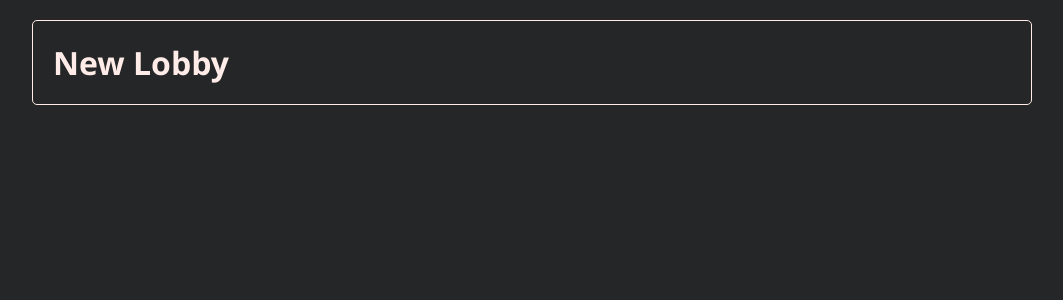
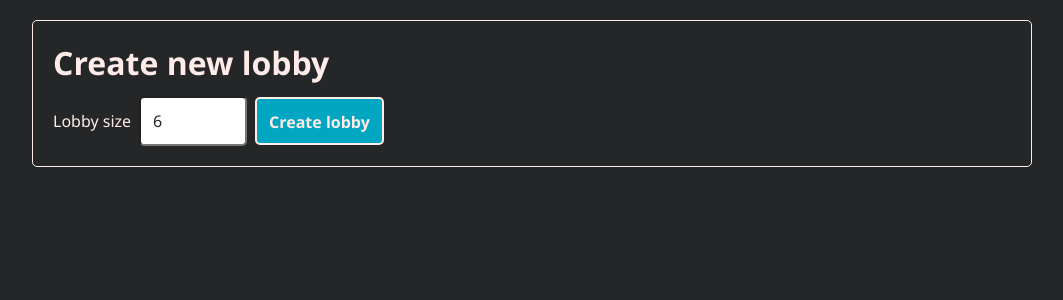
Before and after one commit to icbmike/game-lobby-client, a React (Create React App) app: page /newlobby in a window 1280 px wide. Shown: the top 300 px of the page, without its empty margins (108-1171 px from the left). Built offline with nearby package versions, Linux system fonts and the light colour scheme.

Commit message:
Loading button

```diff
--- a/package.json
+++ b/package.json
@@ -3,6 +3,7 @@
   "version": "0.1.0",
   "private": true,
   "dependencies": {
+    "@babel/plugin-proposal-private-property-in-object": "^7.21.11",
     "@reduxjs/toolkit": "^1.9.7",
     "@testing-library/jest-dom": "^5.17.0",
     "@testing-library/react": "^13.4.0",
--- /dev/null
+++ b/src/components/Button.tsx
@@ -0,0 +1,37 @@
+import { ReactNode } from "react";
+
+interface IProps {
+  onClick: () => void;
+  className?: string;
+  isDisabled: boolean;
+  children: ReactNode;
+  isLoading: boolean;
+}
+
+export const Button = ({
+  className,
+  children,
+  isLoading,
+  isDisabled,
+  onClick,
+}: IProps) => {
+  const classes = ["button"];
+
+  if (isLoading) {
+    classes.push("button--is-loading");
+  }
+
+  if (className) {
+    classes.push(className);
+  }
+
+  return (
+    <button
+      className={classes.join(" ")}
+      disabled={isDisabled || isLoading}
+      onClick={onClick}
+    >
+      {isLoading ? <span className="loader"></span> : children}
+    </button>
+  );
+};
--- a/src/components/routes/NewLobbyRoute.tsx
+++ b/src/components/routes/NewLobbyRoute.tsx
@@ -1,3 +1,49 @@
+import { ChangeEvent, useState } from "react";
+import { useDispatch, useSelector } from "react-redux";
+import { createLobbyAction } from "../../redux/actions";
+import { selectIsCreatingLobby } from "../../redux/selectors";
+import { Button } from "../Button";
+
 export const NewLobbyRoute = () => {
-    return <h1>New Lobby</h1>
+  const dispatch = useDispatch();
+  const [lobbySize, setLobbySize] = useState(6);
+  const isCreatingLobby = useSelector(selectIsCreatingLobby);
+
+  const onLobbySizeChange = (e: ChangeEvent<HTMLInputElement>) => {
+    const value = parseInt(e.target.value);
+
+    setLobbySize(value);
+  };
+
+  const onCreateLobbyClick = () => {
+    dispatch(createLobbyAction({ lobbySize }));
+  };
+
+  const isValid = lobbySize >= 2 && lobbySize <= 75;
+
+  return (
+    <>
+      <h1 className="margin-bottom-large">Create new lobby</h1>
+      <div style={{display: 'flex', alignItems: 'center'}}>
+        <label className="margin-right">Lobby size</label>
+
+        <input
+          className="input margin-right"
+          type="number"
+          min={2}
+          max={75}
+          value={lobbySize}
+          onChange={onLobbySizeChange}
+        />
+
+        <Button
+          isDisabled={!isValid}
+          isLoading={isCreatingLobby}
+          onClick={onCreateLobbyClick}
+        >
+          Create lobby
+        </Button>
+      </div>
+    </>
+  );
 };
--- a/src/redux/actions.ts
+++ b/src/redux/actions.ts
@@ -1,3 +1,5 @@
 import { createAction } from "@reduxjs/toolkit";
 
 export const joinLobbyAction = createAction<{lobbyCode: string}>('joinLobby');
+
+export const createLobbyAction = createAction<{lobbySize: number}>('createLobby');
--- a/src/redux/reducer.ts
+++ b/src/redux/reducer.ts
@@ -1,17 +1,24 @@
 import { createReducer } from "@reduxjs/toolkit";
-import { joinLobbyAction } from "./actions";
+import { createLobbyAction, joinLobbyAction } from "./actions";
 
 interface IState {
   isJoiningLobby: boolean;
+  isCreatingLobby: boolean;
 }
 
 const initialState: IState = {
   isJoiningLobby: false,
+  isCreatingLobby: false
 };
 
 export const reducer = createReducer(initialState, (builder) =>
-  builder.addCase(joinLobbyAction, (state) => ({
-    ...state,
-    isJoiningLobby: true,
-  }))
+  builder
+    .addCase(joinLobbyAction, (state) => ({
+      ...state,
+      isJoiningLobby: true,
+    }))
+    .addCase(createLobbyAction, (state) => ({
+      ...state,
+      isCreatingLobby: true,
+    }))
 );
--- /dev/null
+++ b/src/redux/selectors.ts
@@ -0,0 +1,5 @@
+import { TState } from "./store";
+
+export const selectIsCreatingLobby = (state: TState) => state.lobbies.isCreatingLobby;
+
+export const selectIsJoiningLobby = (state: TState) => state.lobbies.isJoiningLobby;
--- a/src/styles/buttons.scss
+++ b/src/styles/buttons.scss
@@ -11,6 +11,18 @@
     font-weight: 600;
     border: 2px solid $light;
     cursor: pointer;
+    height: 48px;
+
+    &--is-loading {
+      position: relative;
+      padding: 0;
+      width: 120px;
+
+      .loader {
+        left: 51px;
+        top: -16px;
+      }
+    }
 
     &:active {
         border: 2px solid $darkBlue;
--- /dev/null
+++ b/src/styles/loader.scss
@@ -0,0 +1,38 @@
+.loader, .loader:before, .loader:after {
+  border-radius: 50%;
+  width: 2.5em;
+  height: 2.5em;
+  animation-fill-mode: both;
+  animation: bblFadInOut 1.8s infinite ease-in-out;
+}
+
+.loader {
+  display: block;
+  color: #FFF;
+  font-size: 7px;
+  position: relative;
+  text-indent: -9999em;
+  transform: translateZ(0);
+  animation-delay: -0.16s;
+}
+
+.loader:before,
+.loader:after {
+  content: '';
+  position: absolute;
+  top: 0;
+}
+
+.loader:before {
+  left: -3.5em;
+  animation-delay: -0.32s;
+}
+
+.loader:after {
+  left: 3.5em;
+}
+
+@keyframes bblFadInOut {
+  0%, 80%, 100% { box-shadow: 0 2.5em 0 -1.3em }
+  40% { box-shadow: 0 2.5em 0 0 }
+}
--- a/src/styles/styles.scss
+++ b/src/styles/styles.scss
@@ -1,3 +1,4 @@
 @import "./buttons.scss";
 @import "./input.scss";
+@import "./loader.scss";
 @import "./spacing.scss";
```
Also changed, not shown: 1 other file (tests, documents, lock files or other folders).
